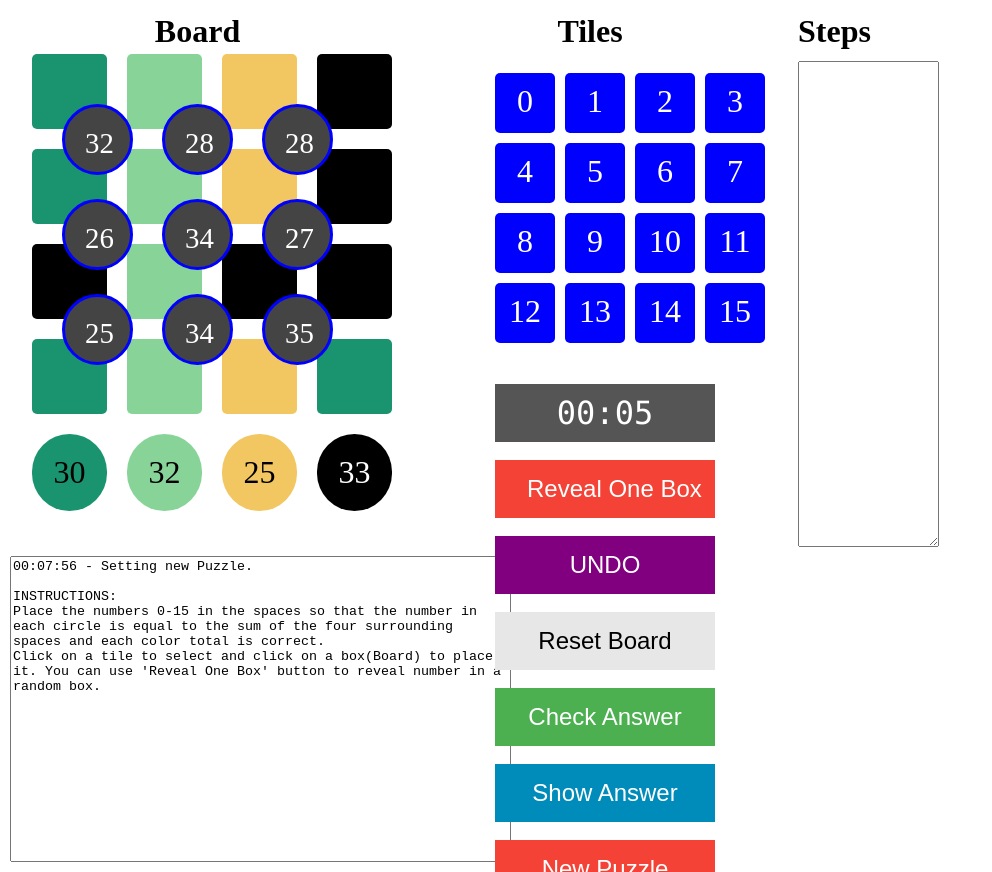
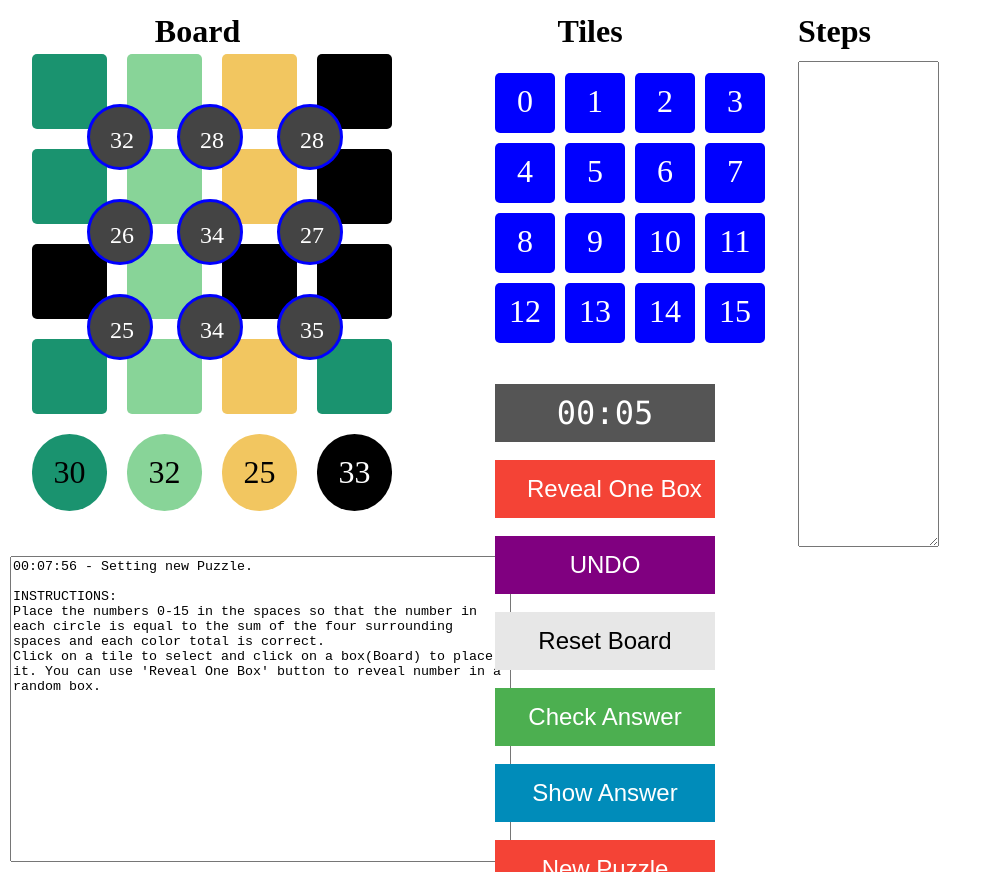
Before and after one commit to kdonthin/suko4x4, a plain HTML site: page index.html in a window 1280 px wide. Shown: the whole page, without its empty margins (0-992 px from the left). Drawn offline with nearby package versions, Linux system fonts and the light colour scheme.

Commit message:
Added two more color patterns and also reduced sum circle size to 20px, updated positions.

```diff
--- a/suko4x4.css
+++ b/suko4x4.css
@@ -32,7 +32,6 @@ body {
   font-size: 200%;
   text-align: center;
 }
-
 
 .colorPattern0-1 {
   background-color: #ccc;
@@ -134,6 +133,66 @@ body {
   color: #fff;
 }
 
+.colorPattern5-1 {
+  background-color: #41ead4;
+  color: #000;
+}
+
+.colorPattern5-2 {
+  background-color: #ff0022;
+  color: #000;
+}
+
+.colorPattern5-3 {
+  background-color: #011627;
+  color: #fff;
+}
+
+.colorPattern5-4 {
+  background-color: #b91372;
+  color: #000;
+}
+
+.colorPattern6-1 {
+  background-color: #ff6199;
+  color: #000;
+}
+
+.colorPattern6-2 {
+  background-color: #f5f3d8;
+  color: #000;
+}
+
+.colorPattern6-3 {
+  background-color: #6eb869;
+  color: #000;
+}
+
+.colorPattern6-4 {
+  background-color: #c59fe3;
+  color: #000;
+}
+
+.colorPattern7-1 {
+  background-color: #008CBA;
+  color: #fff;
+}
+
+.colorPattern7-2 {
+  background-color: #4CAF50;
+  color: #fff;
+}
+
+.colorPattern7-3 {
+  background-color: purple;
+  color: #fff;
+}
+
+.colorPattern7-4 {
+  background-color: #f44336;
+  color: #fff;
+}
+
 .wrapper {
   width: 300px;
   display: grid;
@@ -153,109 +212,109 @@ body {
 .sa1 {
   position: absolute;
   z-index: 3;
-  width: 25px;
-  height: 25px;
+  width: 20px;
+  height: 20px;
   margin-top: -430px;
-  margin-left: 0px;
+  margin-left: 25px;
   border: 3px solid blue;
   display: inline-block;
-  font-size: 180%;
+  font-size: 150%;
 }
 
 .sa2 {
   position: absolute;
   z-index: 3;
-  width: 25px;
-  height: 25px;
+  width: 20px;
+  height: 20px;
   margin-top: -430px;
-  margin-left: 100px;
+  margin-left: 115px;
   border: 3px solid blue;
   display: inline-block;
-  font-size: 180%;
+  font-size: 150%;
 }
 
 .sa3 {
   position: absolute;
   z-index: 3;
-  width: 25px;
-  height: 25px;
+  width: 20px;
+  height: 20px;
   margin-top: -430px;
-  margin-left: 200px;
+  margin-left: 215px;
   border: 3px solid blue;
   display: inline-block;
-  font-size: 180%;
+  font-size: 150%;
 }
 
 .sb1 {
   position: absolute;
   z-index: 3;
-  width: 25px;
-  height: 25px;
+  width: 20px;
+  height: 20px;
   margin-top: -335px;
-  margin-left: 0px;
+  margin-left: 25px;
   border: 3px solid blue;
   display: inline-block;
-  font-size: 180%;
+  font-size: 150%;
 }
 
 .sb2 {
   position: absolute;
   z-index: 3;
-  width: 25px;
-  height: 25px;
+  width: 20px;
+  height: 20px;
   margin-top: -335px;
-  margin-left: 100px;
+  margin-left: 115px;
   border: 3px solid blue;
   display: inline-block;
-  font-size: 180%;
+  font-size: 150%;
 }
 
 .sb3 {
   position: absolute;
   z-index: 3;
-  width: 25px;
-  height: 25px;
+  width: 20px;
+  height: 20px;
   margin-top: -335px;
-  margin-left: 200px;
+  margin-left: 215px;
   border: 3px solid blue;
   display: inline-block;
-  font-size: 180%;
+  font-size: 150%;
 }
 
 .sc1 {
   position: absolute;
   z-index: 3;
-  width: 25px;
-  height: 25px;
+  width: 20px;
+  height: 20px;
   margin-top: -240px;
-  margin-left: 0px;
+  margin-left: 25px;
   border: 3px solid blue;
   display: inline-block;
-  font-size: 180%;
+  font-size: 150%;
 }
 
 .sc2 {
   position: absolute;
   z-index: 3;
-  width: 25px;
-  height: 25px;
+  width: 20px;
+  height: 20px;
   margin-top: -240px;
-  margin-left: 100px;
+  margin-left: 115px;
   border: 3px solid blue;
   display: inline-block;
-  font-size: 180%;
+  font-size: 150%;
 }
 
 .sc3 {
   position: absolute;
   z-index: 3;
-  width: 25px;
-  height: 25px;
+  width: 20px;
+  height: 20px;
   margin-top: -240px;
-  margin-left: 200px;
+  margin-left: 215px;
   border: 3px solid blue;
   display: inline-block;
-  font-size: 180%;
+  font-size: 150%;
 }
 
 .tilesWrapper {
--- a/suko4x4.js
+++ b/suko4x4.js
@@ -210,9 +210,11 @@ function setBoard()
 
     // boardColors = rotateBoardColors(boardColors) ;
 
-    var colorPatternDeck = new Deck(5) ;
+    var colorPatternDeck = new Deck(8) ;
     colorPatternDeck.shuffle() ;
     colorPatternNo = colorPatternDeck.pop() ;
+
+    // colorPatternNo = 7 ;
 
     for (let row = 0; row < dimensions; ++row)
     {
```
